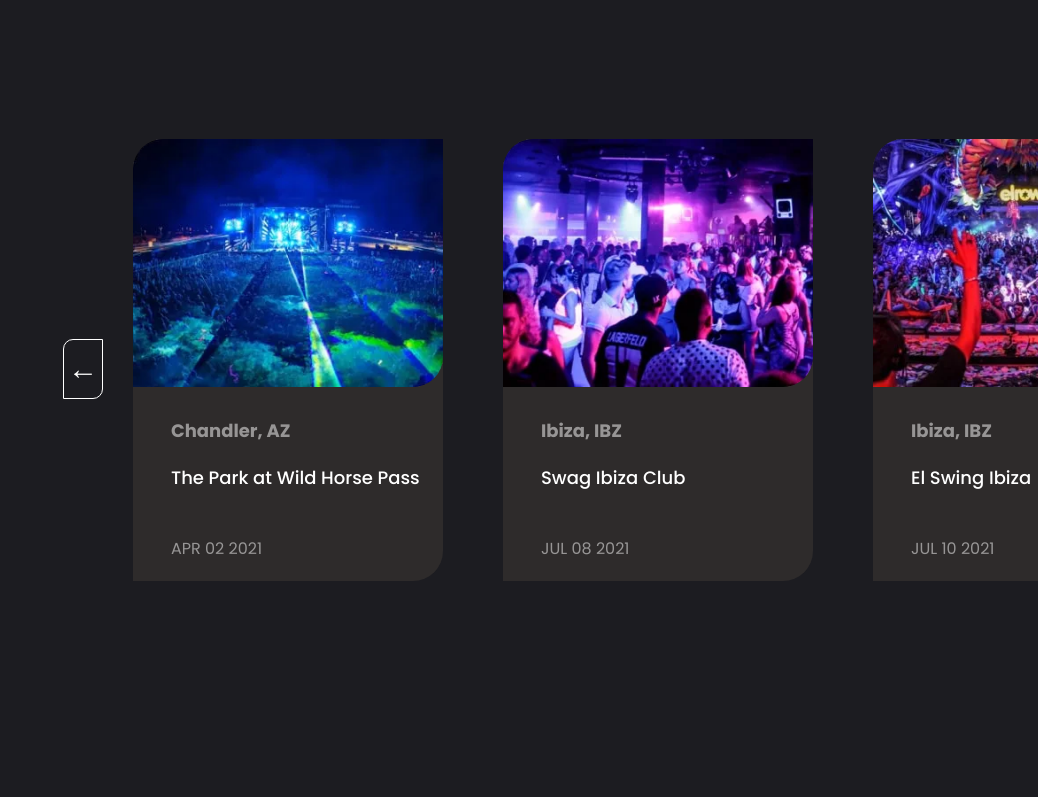
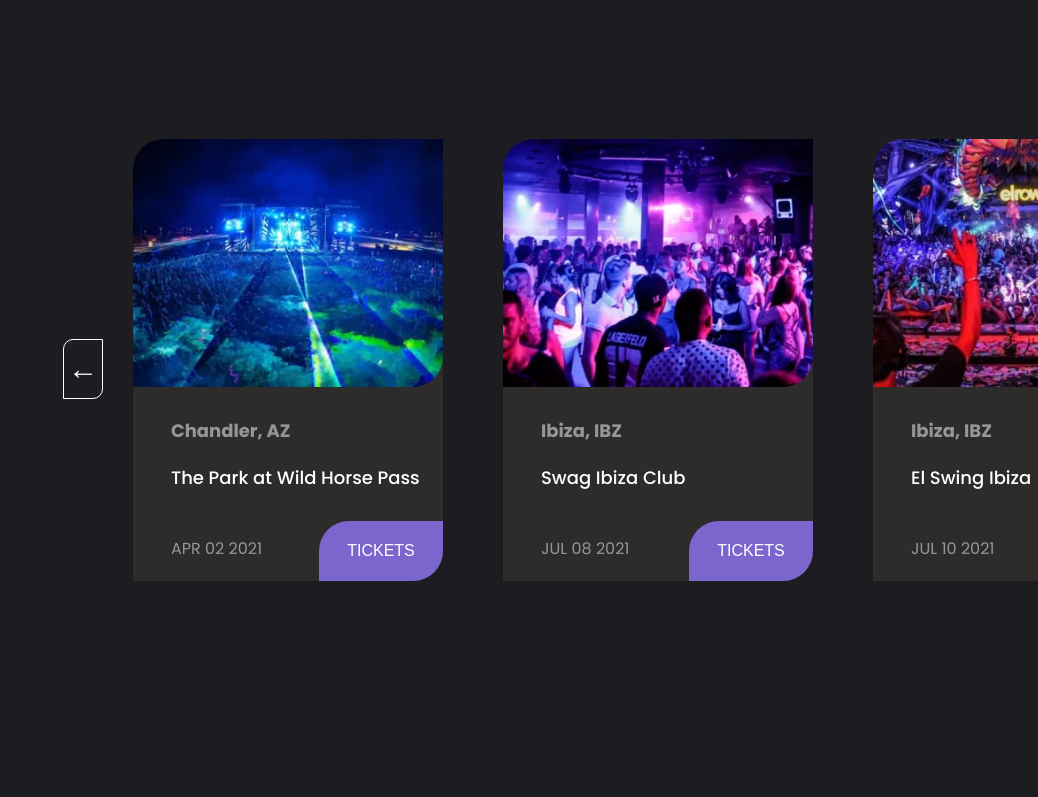
Before and after one commit to VilsonKh/Singer-Landing, a plain HTML site: page index.html in a window 1280 px wide. Shown: the part 4060-4857 px from the top of the page, without its empty margins (242-1280 px from the left). Drawn offline with nearby package versions, Linux system fonts and the light colour scheme.

Commit message:
fixed bugs

```diff
--- a/style.css
+++ b/style.css
@@ -64,6 +64,7 @@ body {
 	border-top-left-radius: 10px;
 	border-bottom-right-radius: 10px;
 	transition: all 0.3s ease;
+	pointer-events: none;
 }
 
 .header__item:hover::before {
@@ -480,6 +481,7 @@ path {
 	border-top-left-radius: 30px;
 	border-bottom-right-radius: 30px;
 	margin: 0 30px !important;
+	position: relative;
 }
 
 .event:nth-child(4) {
@@ -527,7 +529,7 @@ path {
 	line-height: 24px;
 	text-transform: uppercase;
 	color: #ffffff;
-	width: 180px;
+	width: 40%;
 	height: 60px;
 	background: var(--color-purple);
 	border-radius: 30px 0px;
```
Also changed, not shown: 2 other files.
